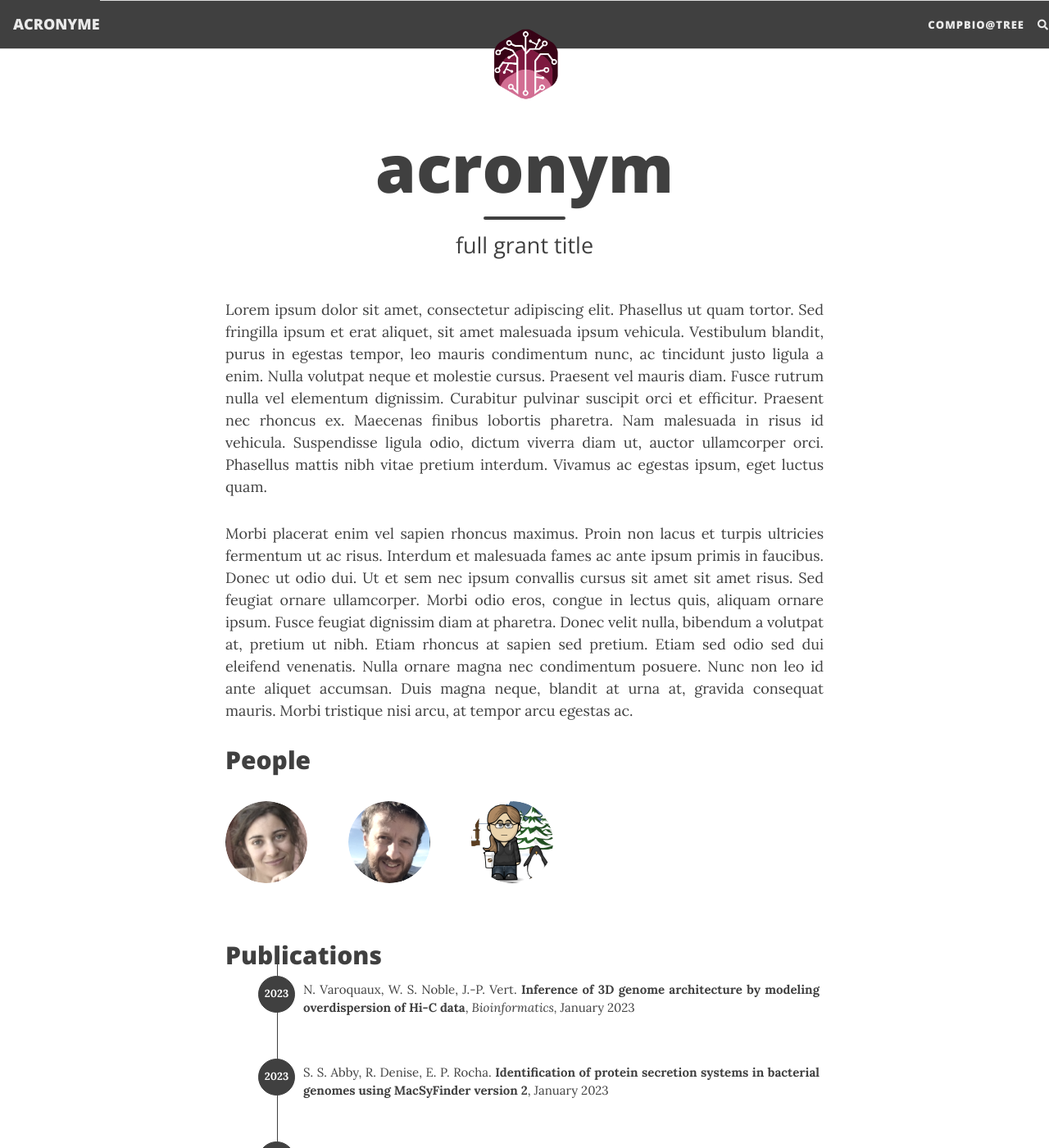
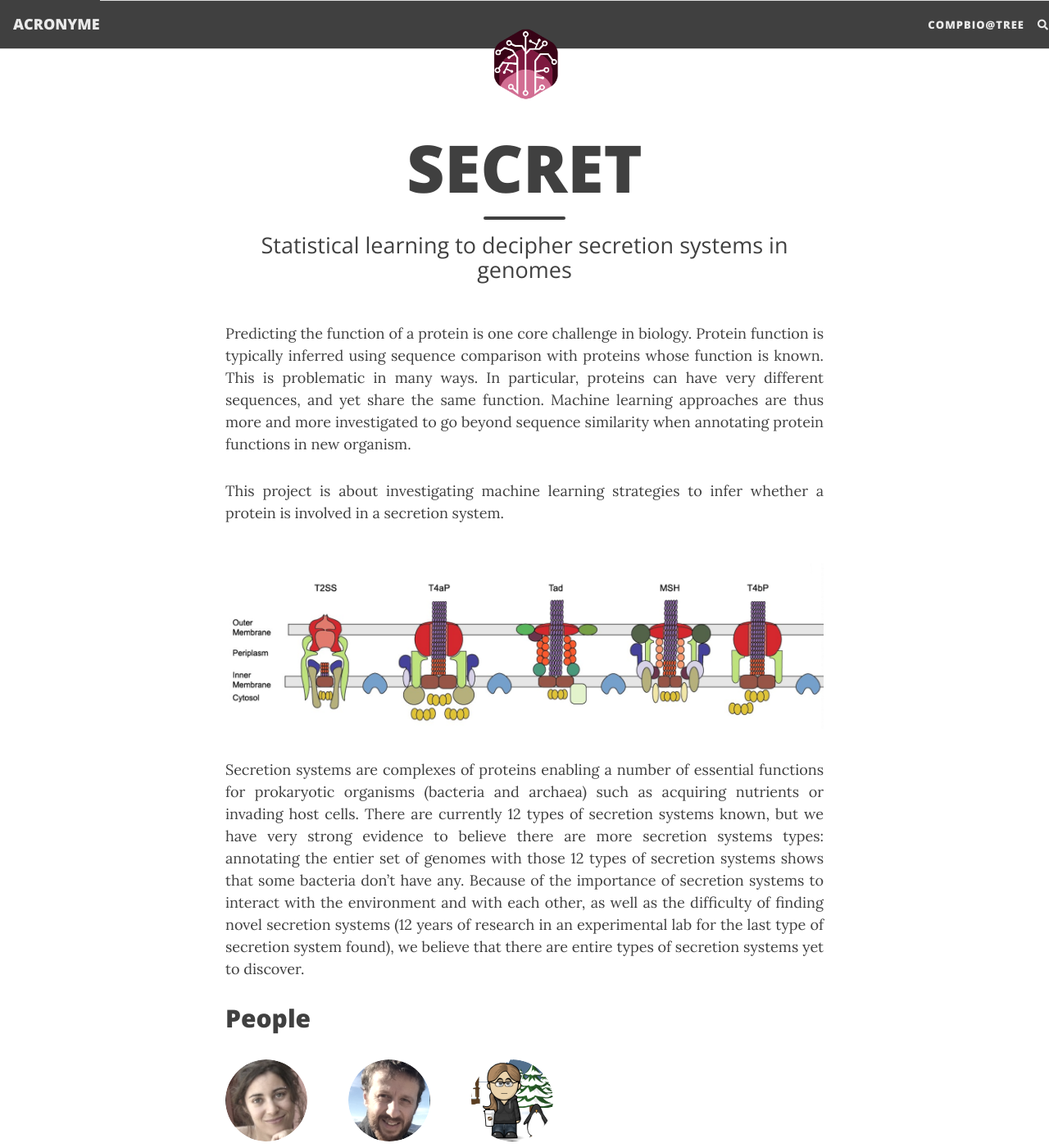
Before and after one commit to TrEE-TIMC/grant-2023-SECRET, a Jekyll site: the page built from about.md, in a window 1280 px wide and 1400 px high. Shown: the whole window at 82% size. Built offline with Jekyll 4.4.1, drawn with Linux system fonts in a browser that asks for light colours; nearby versions of some CDN libraries; comment, search, counter and statistics services are not loaded.

Commit message:
Adding text relating to secretion systems

```diff
--- a/about.md
+++ b/about.md
@@ -1,35 +1,38 @@
 ---
 layout: page
-title: acronym
-subtitle: full grant title
+title: SECRET
+subtitle: Statistical learning to decipher secretion systems in genomes
 permalink: /
 redirect_from:
   - /about/
   - /about.html
 ---
 
+Predicting the function of a protein is one core challenge in biology. Protein
+function is typically inferred using sequence comparison with proteins whose
+function is known. This is problematic in many ways. In particular, proteins
+can have very different sequences, and yet share the same function. Machine
+learning approaches are thus more and more investigated to go beyond sequence
+similarity when annotating protein functions in new organism.
 
-Lorem ipsum dolor sit amet, consectetur adipiscing elit. Phasellus ut quam
-tortor. Sed fringilla ipsum et erat aliquet, sit amet malesuada ipsum
-vehicula. Vestibulum blandit, purus in egestas tempor, leo mauris condimentum
-nunc, ac tincidunt justo ligula a enim. Nulla volutpat neque et molestie
-cursus. Praesent vel mauris diam. Fusce rutrum nulla vel elementum dignissim.
-Curabitur pulvinar suscipit orci et efficitur. Praesent nec rhoncus ex.
-Maecenas finibus lobortis pharetra. Nam malesuada in risus id vehicula.
-Suspendisse ligula odio, dictum viverra diam ut, auctor ullamcorper orci.
-Phasellus mattis nibh vitae pretium interdum. Vivamus ac egestas ipsum, eget
-luctus quam.
+This project is about investigating machine learning strategies to infer
+whether a protein is involved in a secretion system.
 
-Morbi placerat enim vel sapien rhoncus maximus. Proin non lacus et turpis
-ultricies fermentum ut ac risus. Interdum et malesuada fames ac ante ipsum
-primis in faucibus. Donec ut odio dui. Ut et sem nec ipsum convallis cursus
-sit amet sit amet risus. Sed feugiat ornare ullamcorper. Morbi odio eros,
-congue in lectus quis, aliquam ornare ipsum. Fusce feugiat dignissim diam at
-pharetra. Donec velit nulla, bibendum a volutpat at, pretium ut nibh. Etiam
-rhoncus at sapien sed pretium. Etiam sed odio sed dui eleifend venenatis.
-Nulla ornare magna nec condimentum posuere. Nunc non leo id ante aliquet
-accumsan. Duis magna neque, blandit at urna at, gravida consequat mauris.
-Morbi tristique nisi arcu, at tempor arcu egestas ac.
+![Secretion systems](../assets/img/projects/secretion_systems.png)
+
+
+Secretion systems are complexes of proteins enabling a number of essential
+functions for prokaryotic organisms (bacteria and archaea) such as acquiring
+nutrients or invading host cells. There are currently 12 types of secretion
+systems known, but we have very strong evidence to believe there are more
+secretion systems types: annotating the entier set of genomes with those 12
+types of secretion systems shows that some bacteria don't have any. Because of
+the importance of secretion systems to interact with the environment and with
+each other, as well as the difficulty of finding novel secretion systems (12
+years of research in an experimental lab for the last type of secretion system
+found), we believe that there are entire types of secretion systems yet to
+discover.
+
 
 ## People
 
```
